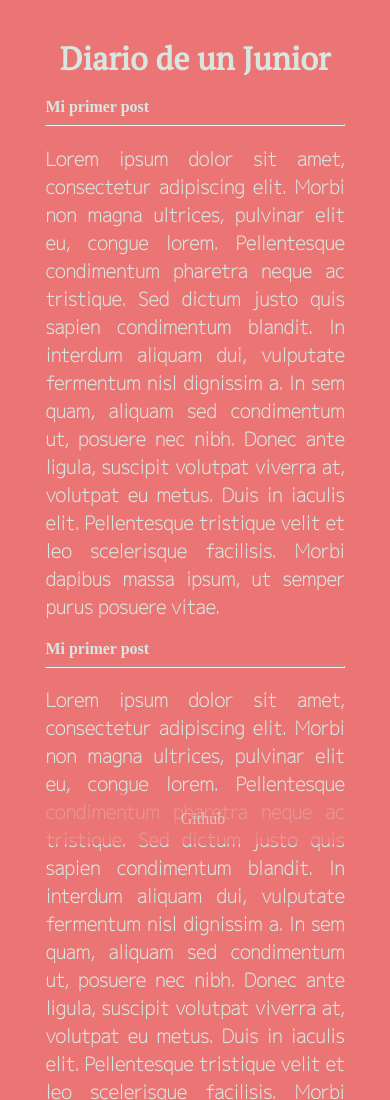
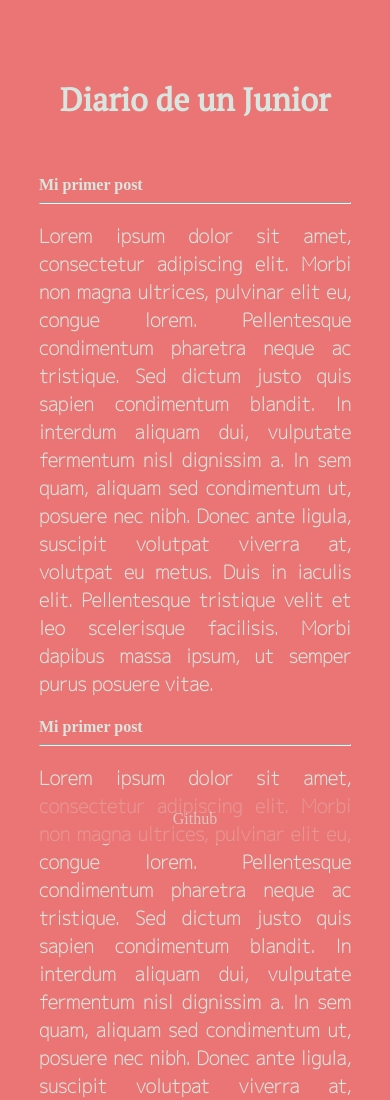
Before and after one commit to marc4919/simpleBlog, a plain HTML site: page index.html in a window 390 px wide. Shown: the top 1100 px of the page. Drawn offline with Linux system fonts and the light colour scheme.

Commit message:
ajustes responsive

```diff
--- a/estilos.css
+++ b/estilos.css
@@ -1,5 +1,6 @@
 body{
-    background-color: rgb(235,117,117)
+    background-color: rgb(235,117,117);
+    margin: 0px;
 }
 
 h1, h2, h3, h4, h5, h6, p, a {
@@ -9,8 +10,8 @@ h1, h2, h3, h4, h5, h6, p, a {
 h1{
     font-family: 'PT Serif', serif;
     text-align: center;
+    width: 100%;
     margin: 0px;
-    margin-top: 10%
 }
 
 h4{
@@ -46,9 +47,37 @@ a{
     text-decoration: none; /* no underline */
 }
 
+header{
+    width: 100%;
+    position: fixed;
+    top: 0;
+    height: 10%;
+    background-color:  rgb(235,117,117, 0.7);
+    padding-top: 10%;
+}
+
+main{
+    margin-top: 20%;
+}
+
+
 @media (min-width: 900px) {
     div {
         padding-left: 20%;
         padding-right: 20%;
     }
+
+    main{
+        margin-top: 18%;
+    }
   }
+
+  @media (max-width: 730px) {
+    h1{
+        margin-top: 10%;
+    }
+
+    main{
+        margin-top: 45%;
+    }
+  }
```
